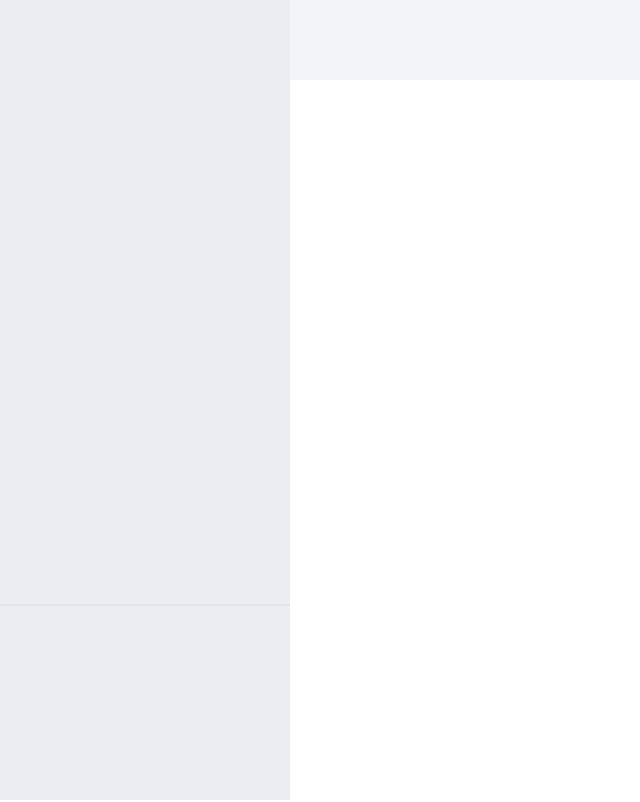
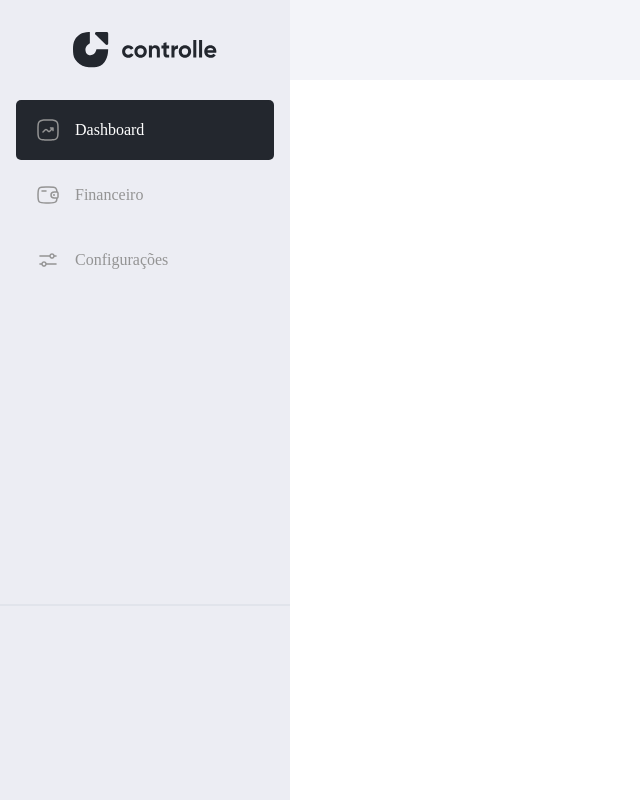
Before and after one commit to jojrms/controlle, a React (Create React App) app: page / in a window 1280 px wide. Shown: the whole page, without its empty margins (0-640 px from the left). Built offline with nearby package versions, Linux system fonts and the light colour scheme.

Commit message:
feat: Creating options in menu left

```diff
--- a/src/components/menuLeft/index.tsx
+++ b/src/components/menuLeft/index.tsx
@@ -2,15 +2,35 @@ import {
     Background,
     Icon,
     List,
+    Option,
     BottomOptions
 } from "./styled"
+
+import Dashboard from '../../images/menuLeft/Dashboard.svg';
+import Finance from '../../images/menuLeft/Finance.svg';
+import Settings from '../../images/menuLeft/Settings.svg';
 
 export const MenuLeft = () => {
 
     return(
         <Background>
             <Icon/>
-            <List></List>
+
+            <List>
+                <Option selected={true}>
+                    <img width={"24px"} height={"24px"} src={Dashboard} alt="Dashboard icon"/>
+                    Dashboard
+                </Option>
+                <Option selected={false}>
+                    <img width={"24px"} height={"24px"} src={Finance} alt="Finance icon"/>
+                    Financeiro
+                </Option>
+                <Option selected={false}>
+                    <img width={"24px"} height={"24px"} src={Settings} alt="Settings icon"/>
+                    Configurações
+                </Option>
+            </List>
+
             <BottomOptions></BottomOptions>
         </Background>
     )
--- a/src/components/menuLeft/styled.ts
+++ b/src/components/menuLeft/styled.ts
@@ -1,4 +1,10 @@
 import styled from 'styled-components';
+
+import IconUrl from '../../images/menuLeft/Icon.svg'
+
+type OptionProps = {
+    selected: boolean;
+}
 
 export const Background = styled.aside`
     background-color: ${props => props.theme.backgroundColor.menuLeft};
@@ -11,11 +17,25 @@ export const Background = styled.aside`
 export const Icon = styled.i`
     width: 100%;
     height: 100%;
+    background-image: url(${IconUrl});
+    background-size: 50%;
 `
 
 export const List = styled.ul`
-    width: 100%;
-    height: 100%;
+    height: fit-content;
+    padding: 0px 16px;
+    display: grid;
+    grid-template-rows: min-content;
+    gap: 5px;
+`
+export const Option = styled.li<OptionProps>`
+    background-color: ${({selected}) => selected ? props => props.theme.backgroundColor.backgroundIcons : "transparent"};
+    color: ${({selected}) => selected ? props => props.theme.fontColor.menuLeft.activeOption : props => props.theme.fontColor.menuLeft.inactiveOption};
+    display: flex;
+    align-items: center;
+    gap: 15px;
+    padding: 18px 20px;
+    border-radius: ${props => props.theme.border.menuBorderRadius}
 `
 
 export const BottomOptions = styled.div`
```
